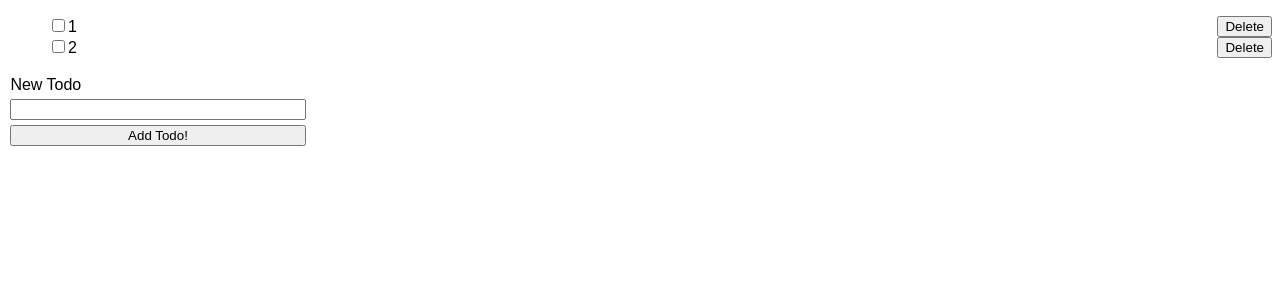
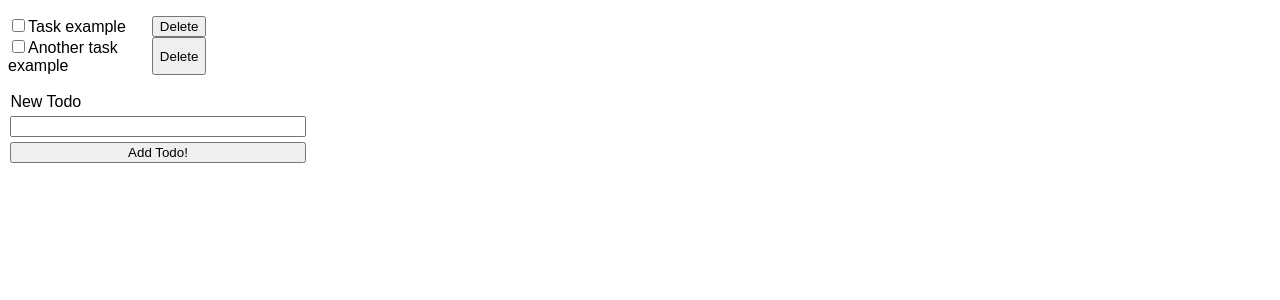
Before and after one commit to shalaevk/Simple-todo, a React (Vite) app: page / in a window 1280 px wide. Shown: the top 300 px of the page. Built offline with nearby package versions, Linux system fonts and the light colour scheme.

Commit message:
feat(App): refactor task list and add styling

```diff
--- a/src/App.jsx
+++ b/src/App.jsx
@@ -4,8 +4,8 @@ import { Task } from "./Task";
 
 function App() {
   const [tasks, setTasks] = useState([
-    { text: "1", id: crypto.randomUUID(), completed: false },
-    { text: "2", id: crypto.randomUUID(), completed: false },
+    { text: "Task example", id: crypto.randomUUID(), completed: false },
+    { text: "Another task example", id: crypto.randomUUID(), completed: false },
   ]);
 
   const [inputValue, setinputValue] = useState("");
@@ -45,7 +45,7 @@ function App() {
 
   return (
     <>
-      <ul>
+      <ul className="task-list">
         {tasks.map((task) => {
           return (
             <Task
```
